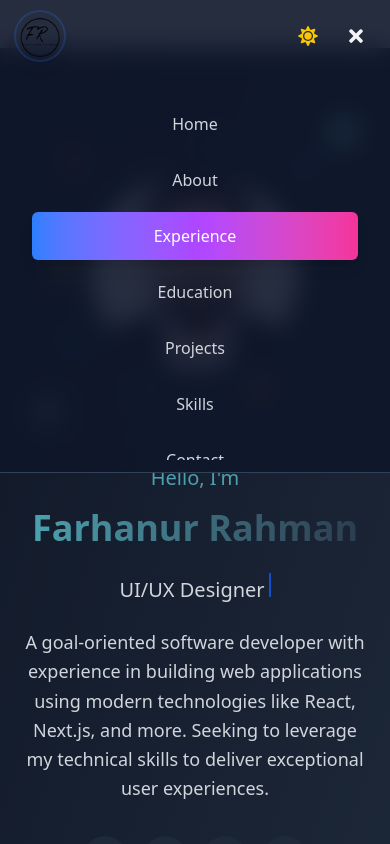
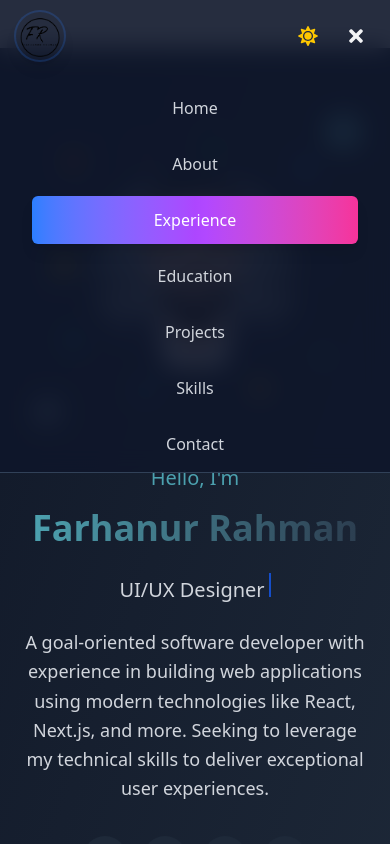
Before and after one commit to farhanrahman0027/My-Portfolio, a React (Vite) app: page / in a window 390 px wide. Both pictures are taken after a click on the button 356 px from the left and 36 px from the top of the page. Shown: the top 844 px of the page. Built offline with nearby package versions, Linux system fonts and the light colour scheme.

Commit message:
upadte the mobile navbar

```diff
--- a/src/components/Navbar.jsx
+++ b/src/components/Navbar.jsx
@@ -157,7 +157,7 @@ const Navbar = () => {
             isMobileMenuOpen ? "max-h-96 opacity-100 mt-4" : "max-h-0 opacity-0"
           }`}
         >
-          <div className={`py-6 space-y-2 rounded-lg px-4  scroll-auto${
+          <div className={`py-2 space-y-2 rounded-lg px-4  scroll-auto${
             darkMode ? "bg-slate-800/50" : "bg-gray-50/50"
           }`}>
             {navLinks.map((link) => (
--- a/src/components/UpperSection.jsx
+++ b/src/components/UpperSection.jsx
@@ -17,7 +17,7 @@ import {
 } from "react-icons/fa";
 import { SiLeetcode, SiTailwindcss, SiNextdotjs, SiMongodb } from "react-icons/si";
 import { motion } from "framer-motion";
-import profile from "../assets/img.png";
+import profile from "../assets/Ai img.jpeg";
 import resume from "../assets/Resume.pdf";
 import { useDarkMode } from "../DarkModeContext";
 
```
Also changed, not shown: src/assets/Ai img.jpeg (added).
